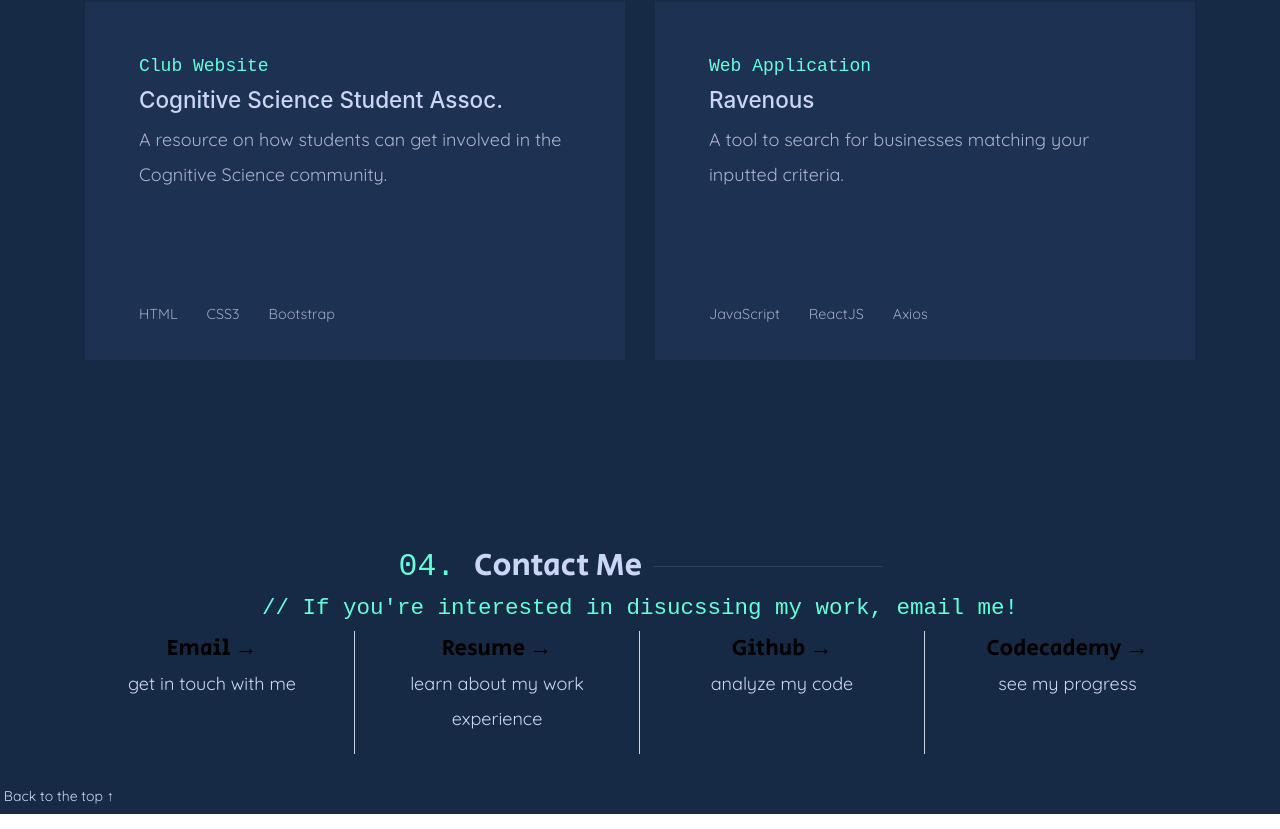
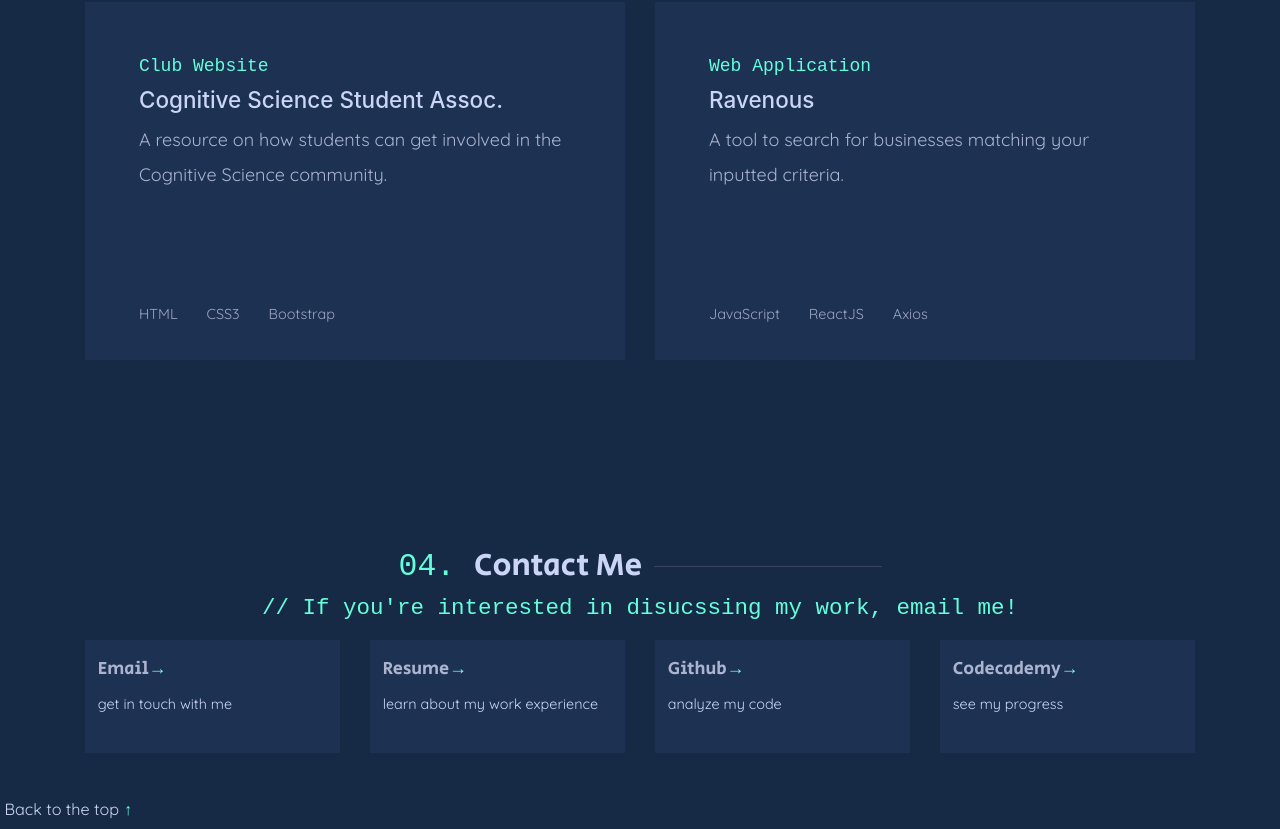
Before and after one commit to vividavila98/portfolio, a React (Create React App) app: page / in a window 1280 px wide. Shown: the part 1719-2548 px from the top of the page. Built offline with nearby package versions, Linux system fonts and the light colour scheme.

Commit message:
redesigned footer

```diff
--- a/src/components/homepage.js
+++ b/src/components/homepage.js
@@ -49,13 +49,20 @@ export default function Homepage() {
             </Row>
           </div>
         </section>
+        {/* Experience
+        <section id='experience' className='container-fluid'>
+          <div className='container experience'>
+            <h3 className='text-center'><span className='code'>02. </span>Professional Experience <img src={line} className='line' /></h3>
+            <h5 className='code text-center'>// My work involving Web Development, Design, and Education</h5>
+          </div>
+        </section>*/}
         {/* Projects Intro */}
         <section id='projects' className='container-fluid text-center'>
           <div className='container projects'>
             <h3><span className='code'>03. </span>My Projects <img src={line} className='line' /></h3>
             <h5 className='code'>// UI/UX Development &amp; JavaScript Development</h5>
             <Row>
-              <Col md='12' lg='6' class='first-box'>
+              <Col md='12' lg='6'>
               <div className='outline'></div>
                 <div className='box'>
                   <h6 className='code'>Club Website</h6>
@@ -86,28 +93,36 @@ export default function Homepage() {
         <footer id='contact' className='container-fluid text-center'>
           <div className='container contact'>
             <h3><span className='code'>04. </span>Contact Me <img src={line} className='line' /></h3>
-            <h5 className='code'>// If you're interested in disucssing my work, email me!</h5>
+            <h5 className='code mb-3'>// If you're interested in disucssing my work, email me!</h5>
             <Row>
-              <Col sm='6' md='3' className='box'>
-                <h5 className='mb-0'><a href='mailto:vdavila@ucsd.edu'>Email <span className='pink'>&#8594;</span></a></h5>
-                <p >get in touch with me</p>
-              </Col>
-              <Col sm='6' md='3' className='box'>
-                <h5 className='mb-0'><a href={resume} target='_blank'>Resume <span className='pink'>&#8594;</span></a></h5>
-                <p >learn about my work experience</p>
-              </Col>
-              <Col sm='6' md='3' className='box'>
-                <h5 className='mb-0'><a href='https://github.com/vividavila98' target='_blank'>Github <span className='pink'>&#8594;</span></a></h5>
-                <p>analyze my code</p>
+              <Col sm='6' md='3'>
+                <div className='box'>
+                <h6 className='mb-0'><a href='mailto:vdavila@ucsd.edu'>Email <span className='code'>&#8594;</span></a></h6>
+                <p className='small'>get in touch with me</p>
+                </div>
               </Col>
               <Col sm='6' md='3'>
-                <h5 className='mb-0'><a href='https://www.codecademy.com/profiles/vdavila98' target='_blank'>Codecademy <span className='pink'>&#8594;</span></a></h5>
-                <p >see my progress</p>
+                <div  className='box'>
+                <h6 className='mb-0'><a href={resume} target='_blank'>Resume <span className='code'>&#8594;</span></a></h6>
+                <p className='small'>learn about my work experience</p>
+                </div>
+              </Col>
+              <Col sm='6' md='3'>
+                <div  className='box'>
+                <h6 className='mb-0'><a href='https://github.com/vividavila98' target='_blank'>Github <span className='code'>&#8594;</span></a></h6>
+                <p className='small'>analyze my code</p>
+                </div>
+              </Col>
+              <Col sm='6' md='3'>
+                <div  className='box'>
+                <h6 className='mb-0'><a href='https://www.codecademy.com/profiles/vdavila98' target='_blank'>Codecademy <span className='code'>&#8594;</span></a></h6>
+                <p className='small'>see my progress</p>
+                </div>
               </Col>
             </Row>
           </div>
         </footer>
-        <NavHashLink to='/#navigation'><p className='top mb-0 back'>&nbsp;Back to the top <span className='pink'>&#8593;</span></p></NavHashLink>
+        <NavHashLink to='/#navigation'><p className='top mb-0 back'>&nbsp;Back to the top <span className='code'>&#8593;</span></p></NavHashLink>
     </div>
     );
 }
--- a/src/components/navigation.js
+++ b/src/components/navigation.js
@@ -25,13 +25,13 @@ export default function Navigation() {
                           <NavHashLink to='/#about'><span className='code'>01. </span>About</NavHashLink>
                       </NavItem>
                       <NavItem>
-                          <NavHashLink to='/#about'><span className='code'>02. </span>Experience</NavHashLink>
+                          <NavHashLink to='/#experience'><span className='code'>02. </span>Experience</NavHashLink>
                       </NavItem>
                       <NavItem>
                           <NavHashLink to='/#projects'><span className='code'>03. </span>Projects</NavHashLink>
                       </NavItem>
                       <NavItem>
-                          <NavHashLink to='/#projects'><span className='code'>04. </span>Contact</NavHashLink>
+                          <NavHashLink to='/#contact'><span className='code'>04. </span>Contact</NavHashLink>
                       </NavItem>
                       <NavItem>
                           <Button className='contact-btn'><a href='#'>Resume</a></Button>
--- a/src/styles/homepage.scss
+++ b/src/styles/homepage.scss
@@ -80,6 +80,7 @@ $box: #1D3152;
         max-width: 100%;
         margin-left: 0%;
         margin-top: 10%;
+        text-align: center;
     }
 }
 
@@ -90,6 +91,11 @@ $box: #1D3152;
         height: 700px;
         width: 550px;
     }
+}
+
+/**** Experience *****/
+.experience {
+    margin-top: 15%;
 }
 
 /*** Projects ****/
@@ -124,152 +130,28 @@ $box: #1D3152;
     }
 }
 
-
-/***** Medpius ****/
-.period {
-    font-size: 35px;
-}
-
-.medpius {
-    height: 360px;
-    padding-bottom: 30px;
-    background-color: #F5D33E;
-    flex-direction: column;
-    display: flex;
-    justify-content: flex-end;
-    p {
-        color: #F8F8F8;
-        opacity: 80%;
-    }
-    .name {
-        color: white;
-        font-family: 'Secular One', sans-serif;
-        margin-bottom: 0;
-    }
-    .info {
-        color: #1E7FC6;
-        font-family: 'Secular One', sans-serif;
-        width: 400px;
-    }
-    @media (max-width: 767.98px) {
-        .info {
-            width: 300px;
-        }
-    }
-}
-
-/***** CSSA ****/
-.cssa {
-    height: 360px;
-    padding-bottom: 30px;
-    background-color: #263477;
-    flex-direction: column;
-    display: flex;
-    justify-content: flex-end;
-    p {
-        color: #F8F8F8;
-        opacity: 80%;
-    }
-    .name {
-        color: white;
-        font-family: 'Secular One', sans-serif;
-        margin-bottom: 0;
-    }
-    .info {
-        color: #F5D33E;
-        font-family: 'Secular One', sans-serif;
-        width: 400px;
-    }
-    @media (max-width: 767.98px) {
-        .info {
-            width: 300px;
-        }
-    }
-}
-
-/***** Jamming ****/
-.project-container {
-    padding-bottom: 5%;
-}
-.jamming {
-    height: 360px;
-    padding-bottom: 30px;
-    background-color: #D34141;
-    flex-direction: column;
-    display: flex;
-    justify-content: flex-end;
-    p {
-        color: #F8F8F8;
-        opacity: 80%;
-    }
-    .name {
-        color: white;
-        font-family: 'Secular One', sans-serif;
-        margin-bottom: 0;
-    }
-    .info {
-        color: #C8D0F8;
-        font-family: $thick;
-        width: 400px;
-    }
-    @media (max-width: 767.98px) {
-        .info {
-            width: 300px;
-        }
-    }
-}
-
-/***** Ravenous ****/
-.ravenous {
-    height: 360px;
-    padding-bottom: 30px;
-    background-color: #1E7FC6;
-    flex-direction: column;
-    display: flex;
-    justify-content: flex-end;
-    p {
-        color: #F8F8F8;
-        opacity: 80%;
-    }
-    .name {
-        color: white;
-        font-family: $thick;
-        margin-bottom: 0;
-    }
-    .info {
-        color: #FBA8A3;
-        font-family: $thick;
-        width: 400px;
-    }
-    @media (max-width: 767.98px) {
-        .info {
-            width: 300px;
-        }
-    }
-}
-
 /**** Footer ****/
 footer {
     padding-bottom: 2%;
-    h5 {
-        font-family: $thick;
-    }
     a {
         font-family: $thick;
-        color: black;
+        color: #ABB3CE;
         &:hover {
             text-decoration: none;
         }
     }
     .box {
-        border-right: 1px lightgray solid;
-        @media (max-width: 575.98px) {
-            border-right: none;
-        }
+        background-color: $box;
+        text-align: left;
+        padding: 5%;
+        margin-bottom: 5%;
     }
 
 }
 
 .back {
-    font-size: 14px;
+    font-size: .9rem;
+    @media (max-width: 767.98px) {
+        text-align: center;
+    }
 }
--- a/src/styles/navigation.scss
+++ b/src/styles/navigation.scss
@@ -38,22 +38,17 @@ button.contact-btn {
             color: $orange;
         }
         @media (max-width: 767.98px) {
-            background-color: white;
-            color: black;
+            background-color: $dark;
             padding: 0;
-            border: none;
-            border-radius: 0;
         }
     }
     @media (max-width: 767.98px) {
-        background-color: white;
-        color: black;
-        padding: 0;
-        border: none;
-        border-radius: 0;
+        background-color: $dark;
+        padding: 5px 7px;
     }
 }
 
 .navigation {
     background-color: $dark;
+    position: sticky;
 }
```
